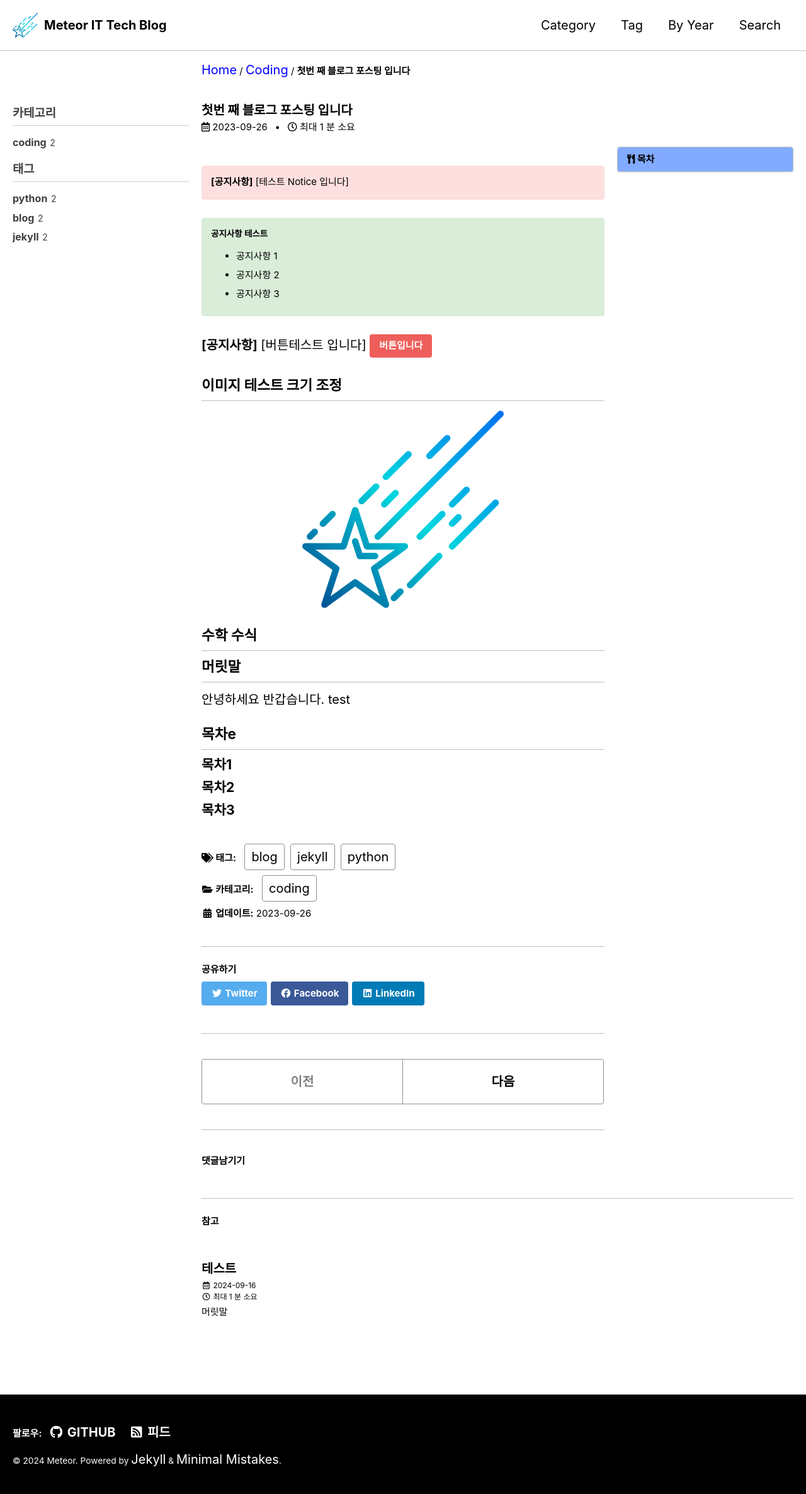
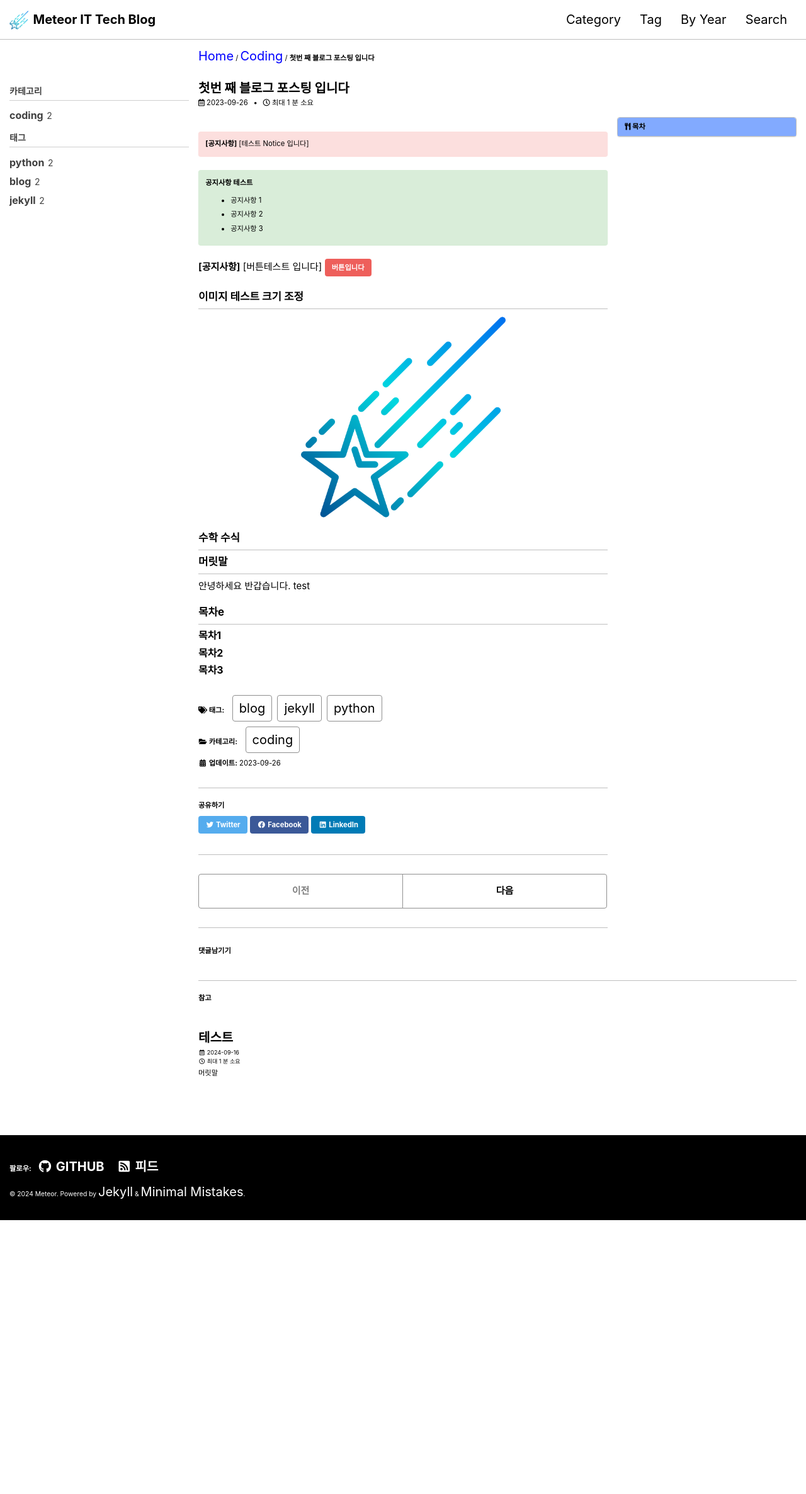
Before and after one commit to MeteorNote/MeteorNote.github.io, a Jekyll site: the page built from _posts/2023-09-26-first.md, in a window 1280 px wide. Shown: the whole page at 63% size. Built offline with Jekyll 4.4.1, drawn with Linux system fonts in a browser that asks for light colours; cached includes are drawn as plain includes; comment, search, counter and statistics services are not loaded; after the commit the page ends 1938 px from its top, so only the background shows below that.

Commit message:
font test

```diff
--- a/_sass/minimal-mistakes/_base.scss
+++ b/_sass/minimal-mistakes/_base.scss
@@ -6,6 +6,7 @@ html {
   /* sticky footer fix */
   position: relative;
   min-height: 100%;
+  font-size: 15px; /* 본문 폰트 조정 */
 }
 
 body {
--- a/_sass/minimal-mistakes/_notices.scss
+++ b/_sass/minimal-mistakes/_notices.scss
@@ -30,7 +30,7 @@
   @at-root .page__content #{&} h4 {
     /* using at-root to override .page-content h4 font size*/
     margin-bottom: 0;
-    font-size: 0.9em; /* 본문 내용 font 크기 */
+    font-size: 1em; /* 본문 내용 h4 font 크기 */
   }
 
   p {
```
